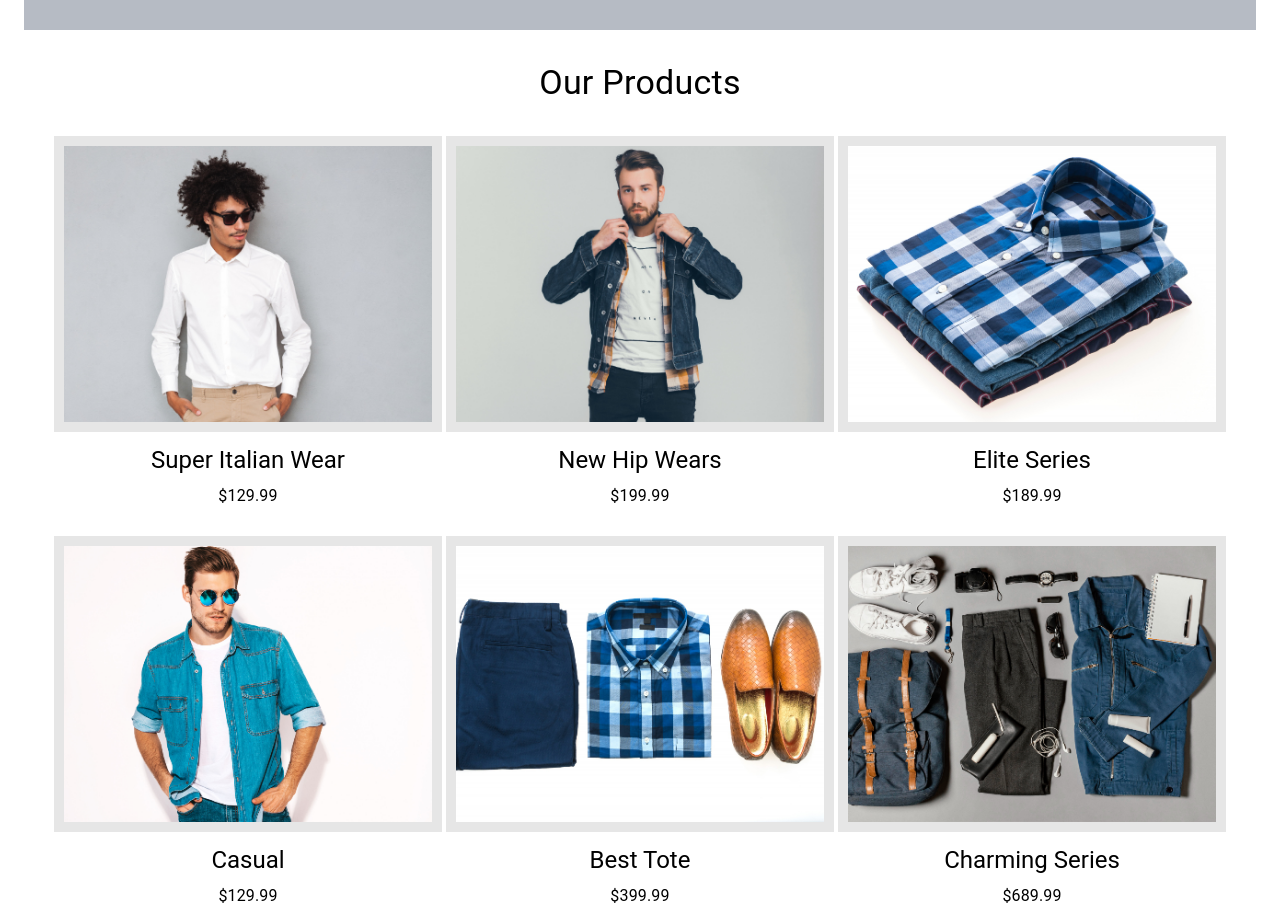
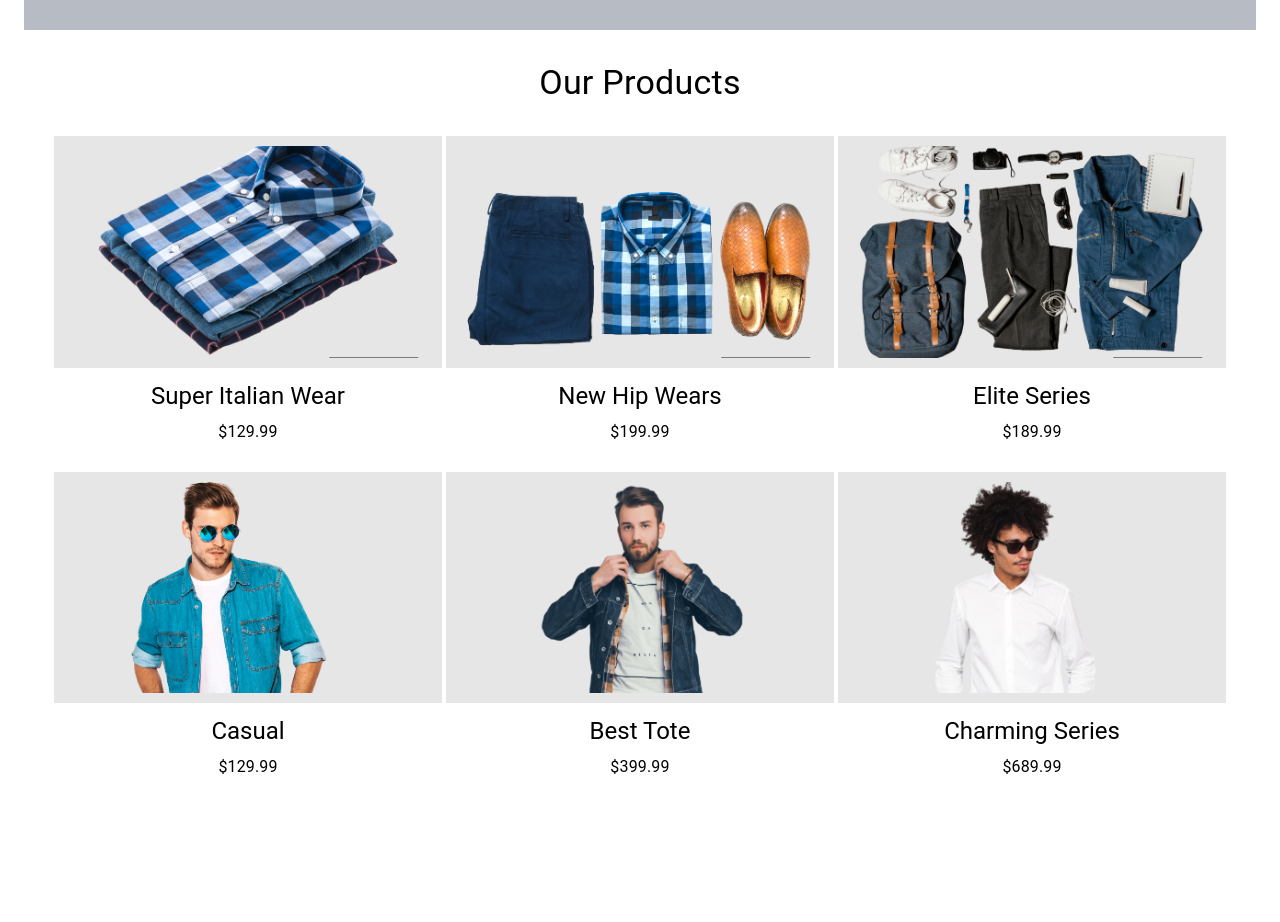
Before and after one commit to Emmanuelugbotor/pem-ecommerce, a React (Create React App) app in the folder frontend/: page / in a window 1280 px wide. Shown: the part 680-1602 px from the top of the page. After the commit the page ends 1473 px from the top, so only its background shows below. Built offline with nearby package versions, Linux system fonts and the light colour scheme; a web font is replaced by a local one.

Commit message:
Change Product Image

```diff
--- a/frontend/src/Data/index.js
+++ b/frontend/src/Data/index.js
@@ -4,41 +4,41 @@ export const products = [
         name: "Super Italian Wear",
         price: 129.99,
         description: "Torem ipsum dolor sit amet, consectetur adipisicing elitsed do eiusmo tempor incididunt ut labore et dolore magna",
-        image: "/images/products/cloth_01.png"
+        image: "/images/products/image_01.png"
     },
     {
         id: 2,
         name: "New Hip Wears",
         price: 199.99,
         description: "Torem ipsum dolor sit amet, consectetur adipisicing elitsed do eiusmo tempor incididunt ut labore et dolore magna",
-        image: "/images/products/cloth_02.png"
+        image: "/images/products/image_02.png"
     },
     {
         id: 3,
         name: "Elite Series",
         price: 189.99,
         description: "Torem ipsum dolor sit amet, consectetur adipisicing elitsed do eiusmo tempor incididunt ut labore et dolore magna",
-        image: "/images/products/cloth_03.png"
+        image: "/images/products/image_03.png"
     },
     {
         id: 4,
         name: "Casual",
         price: 129.99,
         description: "Torem ipsum dolor sit amet, consectetur adipisicing elitsed do eiusmo tempor incididunt ut labore et dolore magna",
-        image: "/images/products/cloth_04.png"
+        image: "/images/products/image_04.png"
     },
     {
         id: 5,
         name: "Best Tote",
         price: 399.99,
         description: "Torem ipsum dolor sit amet, consectetur adipisicing elitsed do eiusmo tempor incididunt ut labore et dolore magna",
-        image: "/images/products/cloth_05.png"
+        image: "/images/products/image_05.png"
     },
     {
         id: 6,
         name: "Charming Series",
         price: 689.99,
         description: "Torem ipsum dolor sit amet, consectetur adipisicing elitsed do eiusmo tempor incididunt ut labore et dolore magna",
-        image: "/images/products/cloth_06.png"
+        image: "/images/products/image_06.png"
     }
 ]
```
